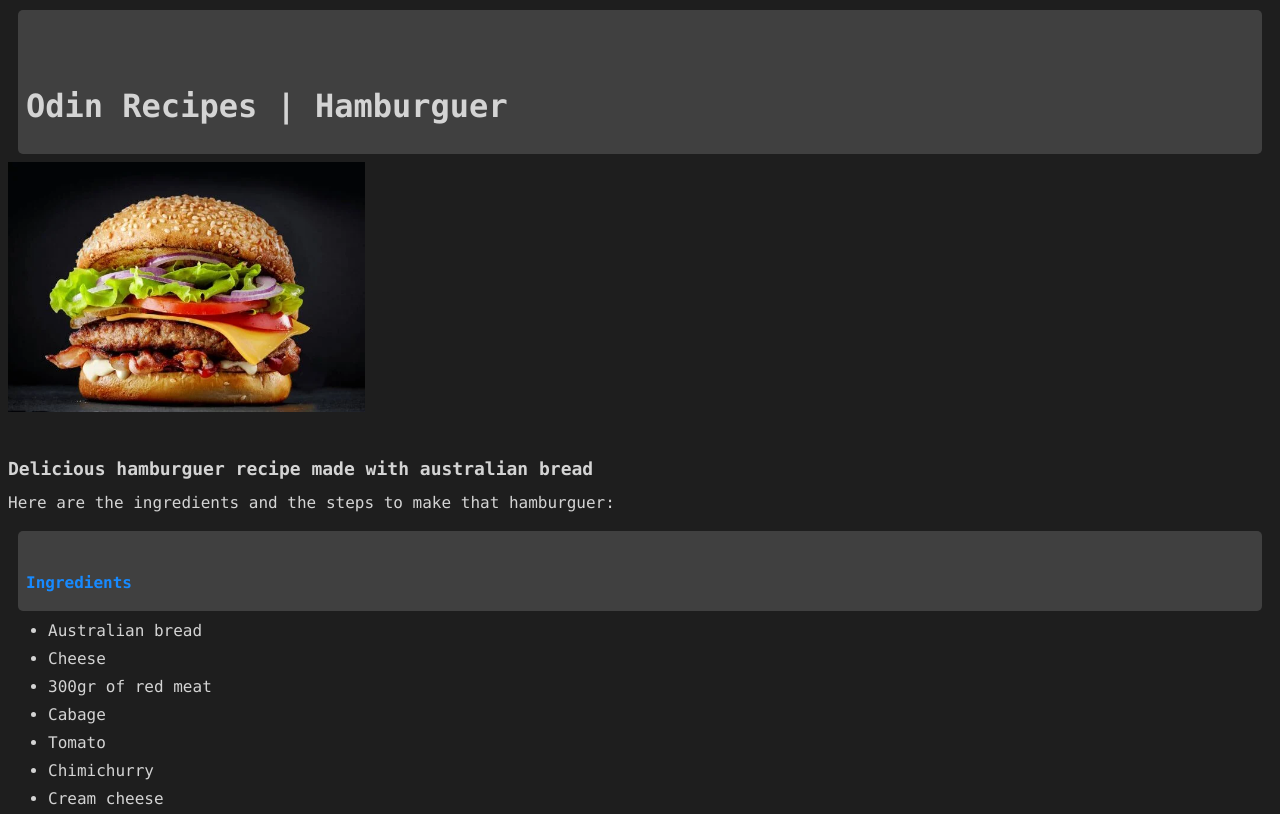
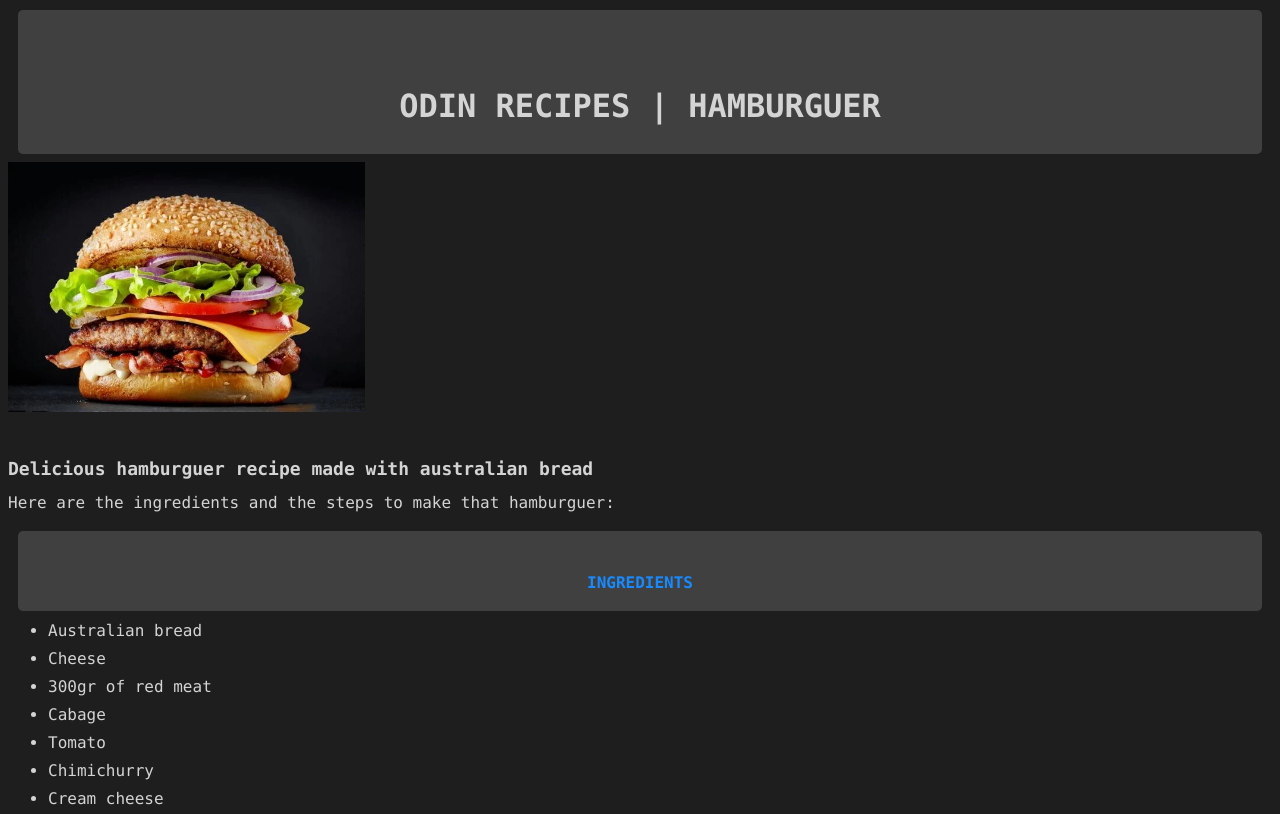
Before and after one commit to Krauzer94/odin-recipes, a plain HTML site: page recipes/burguer.html in a window 1280 px wide. Shown: the top 814 px of the page. Drawn offline with Linux system fonts and the light colour scheme.

Commit message:
Organizing the content

```diff
--- a/styles.css
+++ b/styles.css
@@ -8,6 +8,18 @@ body {
 
 .titles {
     background: #404040;
+    margin: 10px;
+    border-radius: 5px;
+    border-color: white;
+    margin-bottom: 8px;
+    font-size: 16px;
+    padding: 8px;
+    text-align: center;
+    text-transform: uppercase;
+}
+
+.content {
+    background: #808080;
     margin: 10px;
     border-radius: 5px;
     border-color: white;
```
